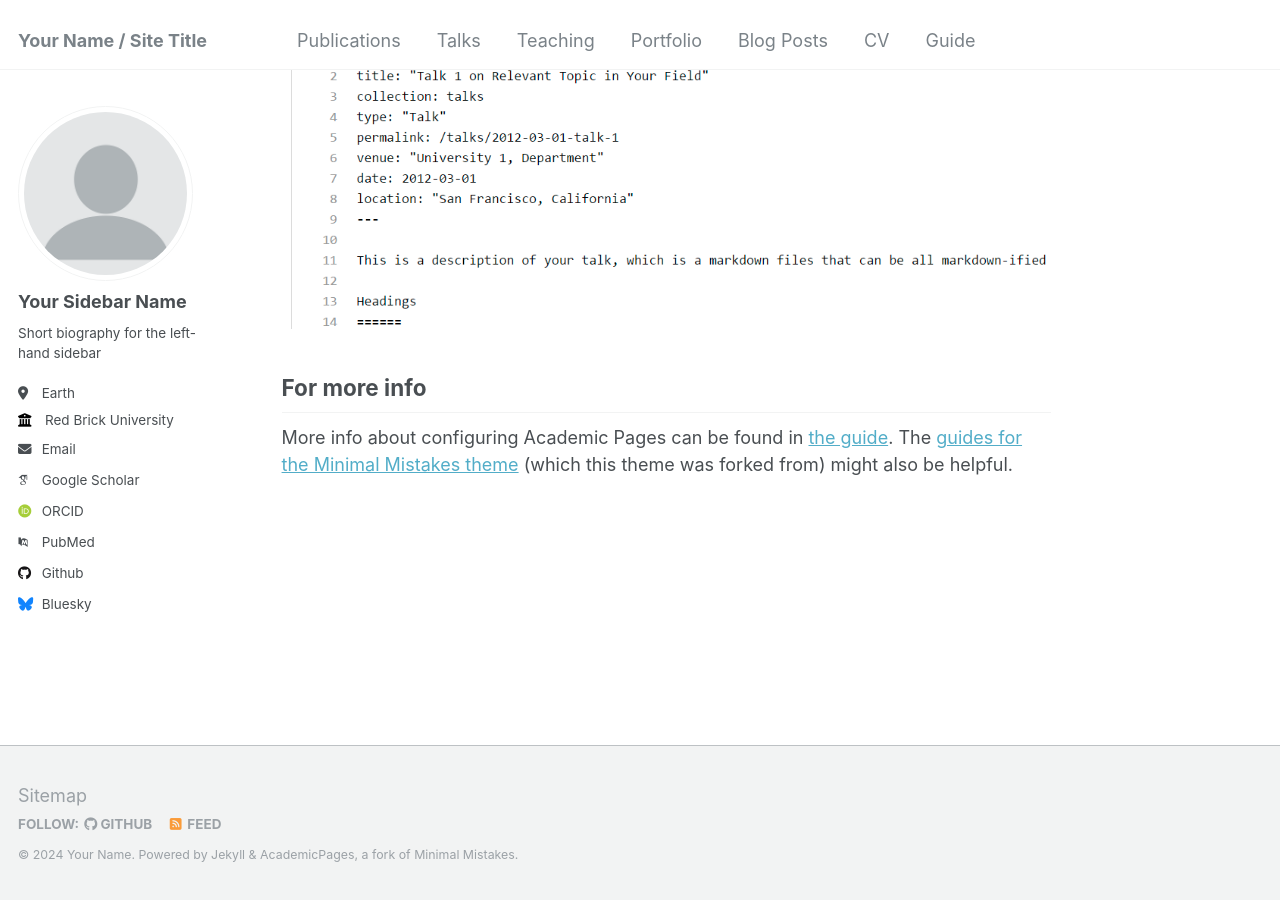
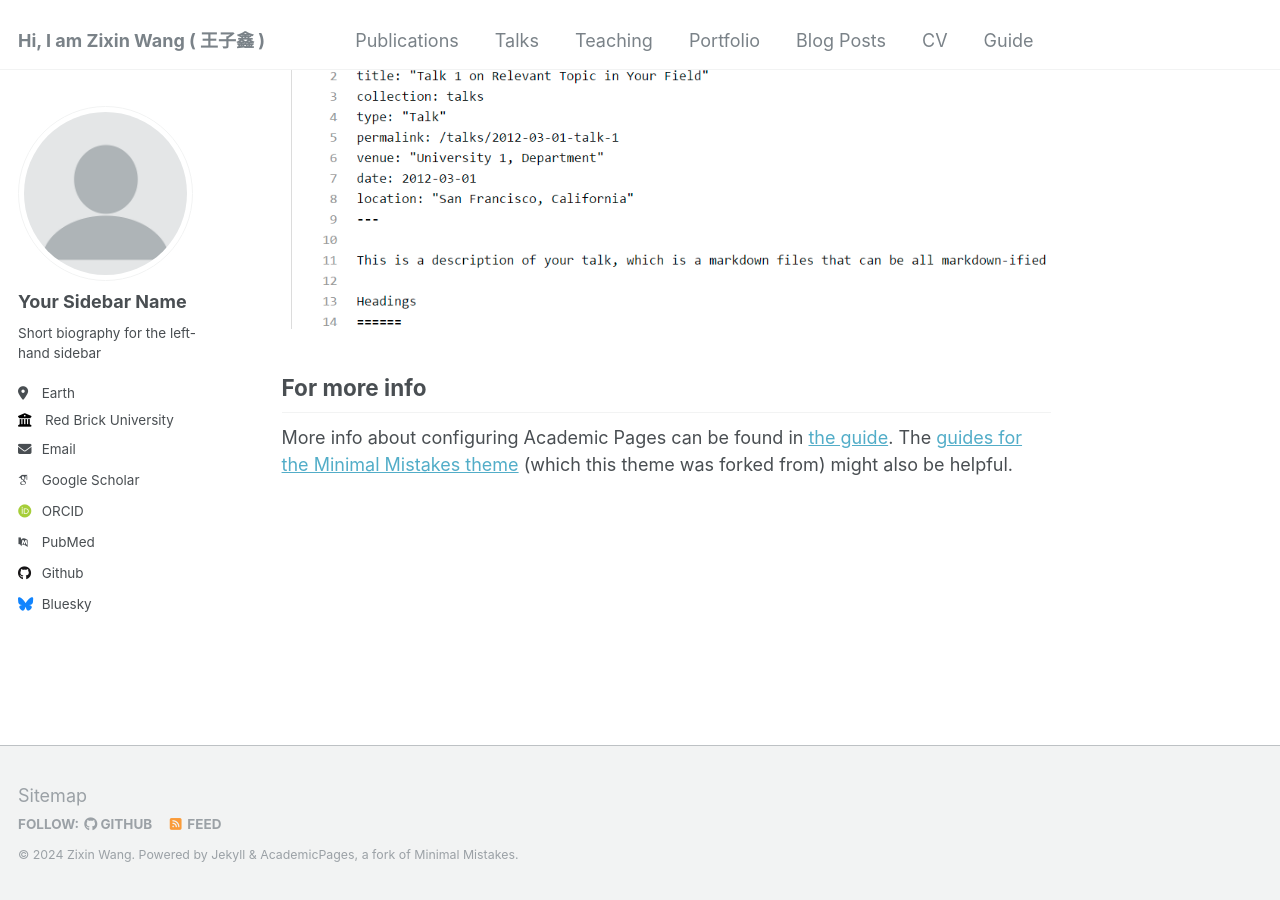
Before and after one commit to eewangzx/eewangzx.github.io, a Jekyll site: the page built from _pages/about.md, in a window 1280 px wide and 900 px high, scrolled down 2660 px. Built offline with Jekyll 4.4.1, drawn with Linux system fonts in a browser that asks for light colours; some web fonts are replaced.

Commit message:
edit name

```diff
--- a/_config.yml
+++ b/_config.yml
@@ -8,13 +8,13 @@
 
 # Basic Site Settings
 locale                   : "en-US"
-title                    : "Your Name / Site Title"
+title                    : "Hi, I am Zixin Wang ( 王子鑫 )"
 title_separator          : "-"
-name                     : &name "Your Name"
+name                     : &name "Zixin Wang"
 description              : &description "personal description"
-url                      : https://academicpages.github.io # the base hostname & protocol for your site e.g. "https://mmistakes.github.io"
+url                      : https://XiaoWangya.github.io # the base hostname & protocol for your site e.g. "https://mmistakes.github.io"
 baseurl                  : "" # the subpath of your site, e.g. "/blog"
-repository               : "academicpages/academicpages.github.io"
+repository               : "XiaoWangya.github.io"
 
 # Site Author - The following control what appear as part of the author content on the side bar.
 #               If a field is blank the icon and link will not appear, otherwise it will be shown.
```
